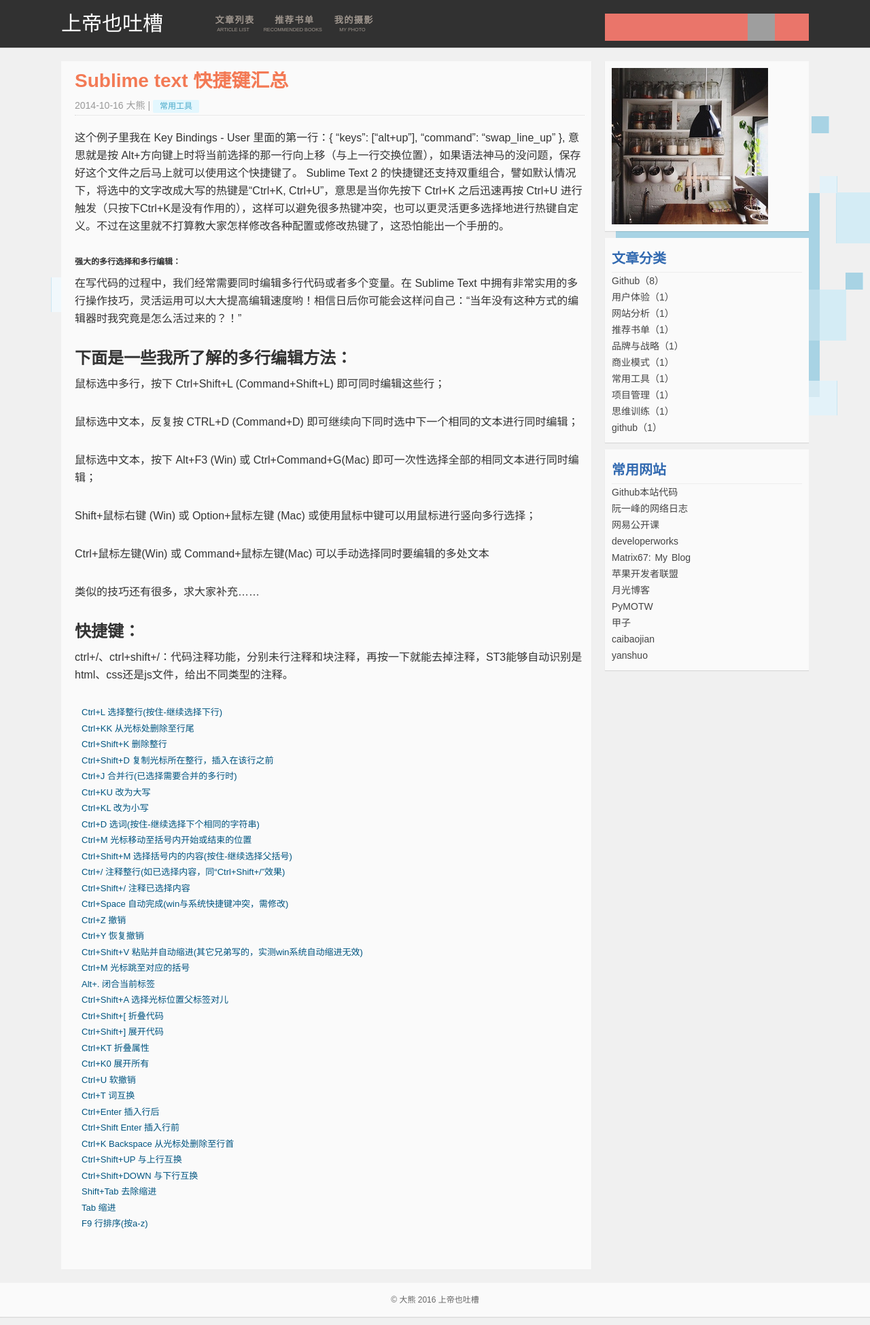
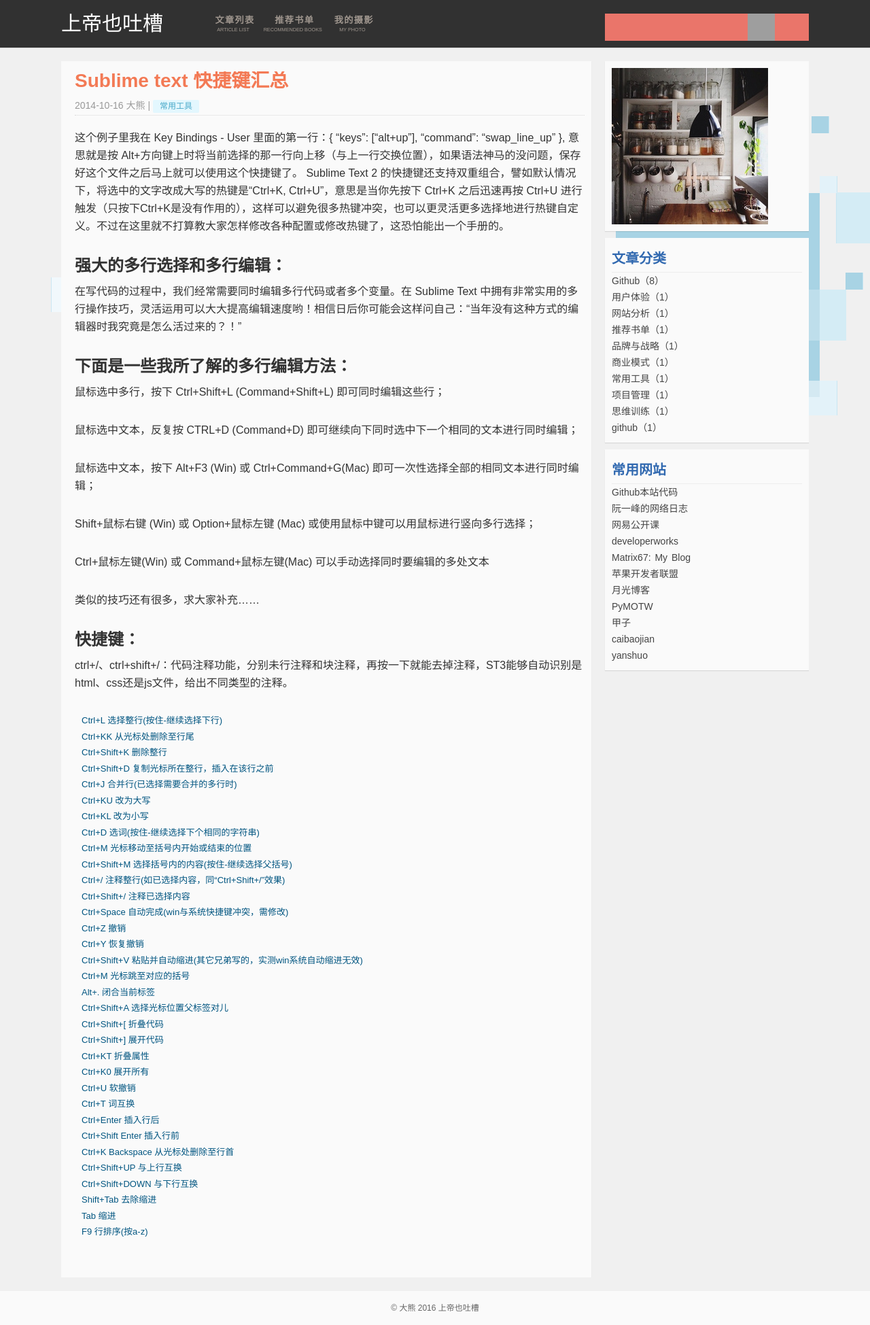
Before and after one commit to godtoo/godtoo.github.com, a Jekyll site: the page built from _posts/2014-10-16-sublime-shortcutkeys.md, in a window 1280 px wide. Shown: the whole page at 68% size. Built offline with Jekyll 4.4.1, drawn with Linux system fonts in a browser that asks for light colours; nearby versions of some CDN libraries; comment, search, counter and statistics services are not loaded.

Commit message:
change css

```diff
--- a/_posts/2014-10-16-sublime-shortcutkeys.md
+++ b/_posts/2014-10-16-sublime-shortcutkeys.md
@@ -12,7 +12,7 @@
 这个例子里我在 Key Bindings - User 里面的第一行：{ "keys": ["alt+up"], "command": "swap_line_up" }, 意思就是按 Alt+方向键上时将当前选择的那一行向上移（与上一行交换位置），如果语法神马的没问题，保存好这个文件之后马上就可以使用这个快捷键了。
 Sublime Text 2 的快捷键还支持双重组合，譬如默认情况下，将选中的文字改成大写的热键是“Ctrl+K, Ctrl+U”，意思是当你先按下 Ctrl+K 之后迅速再按 Ctrl+U 进行触发（只按下Ctrl+K是没有作用的），这样可以避免很多热键冲突，也可以更灵活更多选择地进行热键自定义。不过在这里就不打算教大家怎样修改各种配置或修改热键了，这恐怕能出一个手册的。
 
-####强大的多行选择和多行编辑：
+###强大的多行选择和多行编辑：
 
 在写代码的过程中，我们经常需要同时编辑多行代码或者多个变量。在 Sublime Text 中拥有非常实用的多行操作技巧，灵活运用可以大大提高编辑速度哟！相信日后你可能会这样问自己：“当年没有这种方式的编辑器时我究竟是怎么活过来的？！”
 
```
